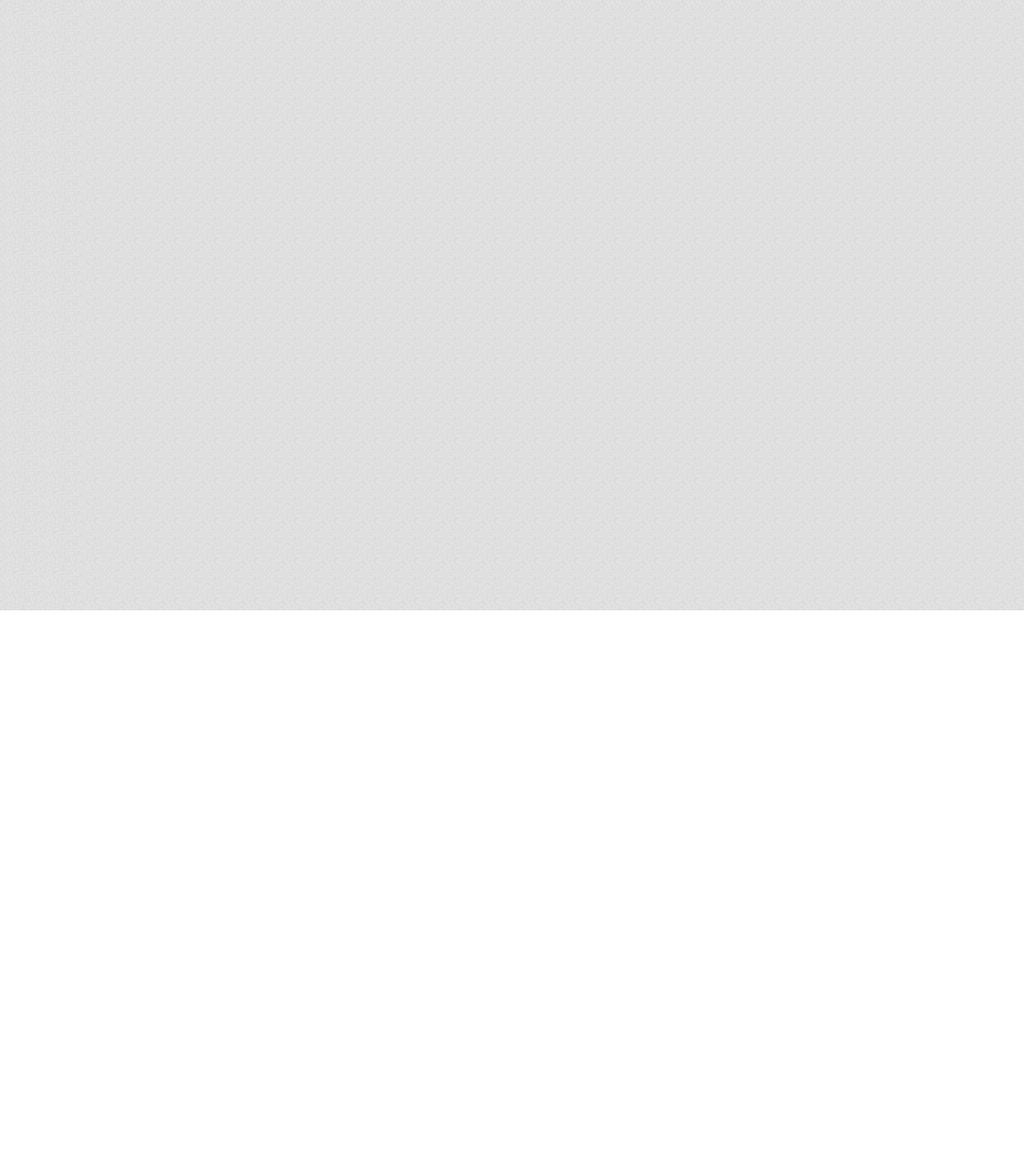
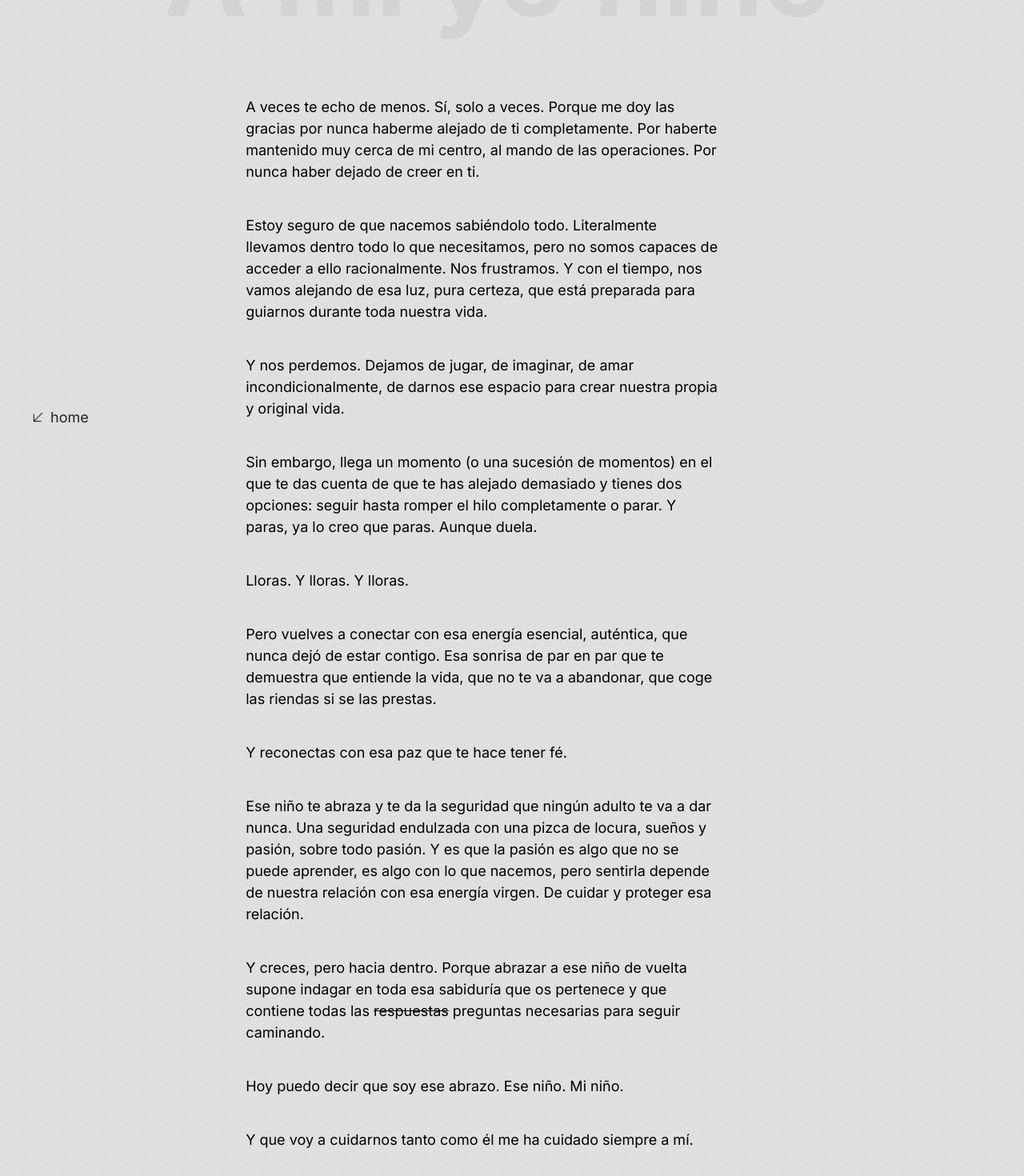
Before and after one commit to vicentegarcya/vicentegarcya-web, a React (Create React App) app: page /bitacora/2 in a window 1280 px wide. Before the commit this address had no page. Shown: the part 220-1690 px from the top of the page at 80% size. Before the commit the page ends 983 px from the top, so only its background shows below. Built offline with nearby package versions, Linux system fonts and the light colour scheme.

Commit message:
add Post2

```diff
--- a/src/App.js
+++ b/src/App.js
@@ -3,6 +3,7 @@ import { Routes, Route } from "react-router-dom";
 import Home from "./Home";
 import Bitacora from "./Bitacora";
 import Post1 from './posts/Post1';
+import Post2 from './posts/Post2';
 
 function App() {
   return (
@@ -11,6 +12,7 @@ function App() {
           <Route path="/" element={<Home />} />
           <Route path="/bitacora" element={<Bitacora />} />
           <Route path="/bitacora/1" element={<Post1 />} />
+          <Route path="/bitacora/2" element={<Post2 />} />
         </Routes>
     </div>
   );
--- a/src/Bitacora.js
+++ b/src/Bitacora.js
@@ -12,6 +12,10 @@ function Bitacora() {
           <p>[01] Gracias Auri</p>
           <img alt="arrow" src={arrowLink}></img>
         </Link>
+        <Link className="post" to={"/bitacora/2"}>
+          <p>[02] A mi yo niño</p>
+          <img alt="arrow" src={arrowLink}></img>
+        </Link>
       </section>
       <BackHome />
     </div>
--- /dev/null
+++ b/src/posts/Post2.js
@@ -0,0 +1,89 @@
+import "../posts/postPage.css";
+import BackHome from "../components/BackHome/BackHome";
+import ProgressBar from "../components/ProgressBar/ProgressBar";
+
+import { useState, useEffect } from "react";
+
+function Post2() {
+  const [scrollTop, setScrollTop] = useState(0);
+
+  const onScroll = () => {
+    // This will calculate how many pixels the page is vertically
+    const winScroll = document.documentElement.scrollTop;
+    // This is responsible for subtracticing the total height of the page - where the users page is scrolled to
+    const height =
+      document.documentElement.scrollHeight -
+      document.documentElement.clientHeight;
+
+    // This will calculate the final total of the percentage of how much the user has scrolled.
+    const scrolled = (winScroll / height) * 100;
+
+    setScrollTop(scrolled);
+  };
+
+  useEffect(() => {
+    // Fires when the document view has been scrolled
+    window.addEventListener("scroll", onScroll);
+
+    //
+    return () => window.removeEventListener("scroll", onScroll);
+  }, []);
+
+  return (
+    <div className="postPage">
+      <ProgressBar progress={scrollTop} />
+      <h1 className="title">A mi yo niño</h1>
+      <section progress={scrollTop} className="content">
+        <p>
+          A veces te echo de menos. Sí, solo a veces. Porque me doy las gracias
+          por nunca haberme alejado de ti completamente. Por haberte mantenido
+          muy cerca de mi centro, al mando de las operaciones. Por nunca haber
+          dejado de creer en ti.
+        </p>
+        <p>
+          Estoy seguro de que nacemos sabiéndolo todo. Literalmente llevamos
+          dentro todo lo que necesitamos, pero no somos capaces de acceder a
+          ello racionalmente. Nos frustramos. Y con el tiempo, nos vamos
+          alejando de esa luz, pura certeza, que está preparada para guiarnos
+          durante toda nuestra vida.
+        </p>
+        <p>
+          Y nos perdemos. Dejamos de jugar, de imaginar, de amar
+          incondicionalmente, de darnos ese espacio para crear nuestra propia y
+          original vida.
+        </p>
+        <p>
+          Sin embargo, llega un momento (o una sucesión de momentos) en el que
+          te das cuenta de que te has alejado demasiado y tienes dos opciones:
+          seguir hasta romper el hilo completamente o parar. Y paras, ya lo creo
+          que paras. Aunque duela.
+        </p>
+        <p>Lloras. Y lloras. Y lloras.</p>
+        <p>
+          Pero vuelves a conectar con esa energía esencial, auténtica, que nunca
+          dejó de estar contigo. Esa sonrisa de par en par que te demuestra que
+          entiende la vida, que no te va a abandonar, que coge las riendas si se
+          las prestas.
+        </p>
+        <p>Y reconectas con esa paz que te hace tener fé.</p>
+        <p>
+          Ese niño te abraza y te da la seguridad que ningún adulto te va a dar
+          nunca. Una seguridad endulzada con una pizca de locura, sueños y
+          pasión, sobre todo pasión. Y es que la pasión es algo que no se puede
+          aprender, es algo con lo que nacemos, pero sentirla depende de nuestra
+          relación con esa energía virgen. De cuidar y proteger esa relación.
+        </p>
+        <p>
+          Y creces, pero hacia dentro. Porque abrazar a ese niño de vuelta
+          supone indagar en toda esa sabiduría que os pertenece y que contiene
+          todas las <span className="text-strikethrough">respuestas</span> preguntas necesarias para seguir caminando.
+        </p>
+        <p>Hoy puedo decir que soy ese abrazo. Ese niño. Mi niño.</p>
+        <p>Y que voy a cuidarnos tanto como él me ha cuidado siempre a mí.</p>
+      </section>
+      <BackHome />
+    </div>
+  );
+}
+
+export default Post2;
--- a/src/posts/postPage.css
+++ b/src/posts/postPage.css
@@ -18,6 +18,10 @@
   font-size: 18px;
   font-weight: 400;
   margin-bottom: 40px;
+}
+
+.postPage .text-strikethrough {
+  text-decoration: line-through;
 }
 
 @media only screen and (max-width: 768px) {
```
